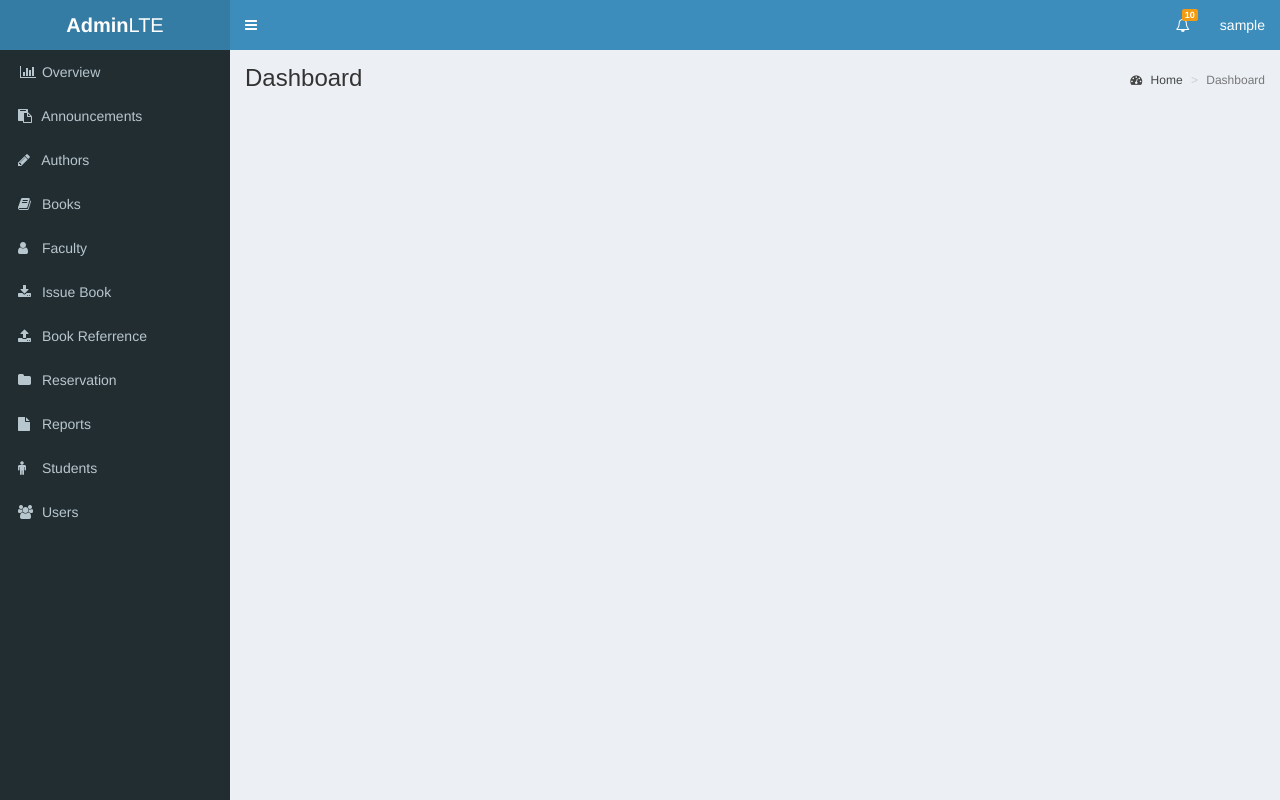
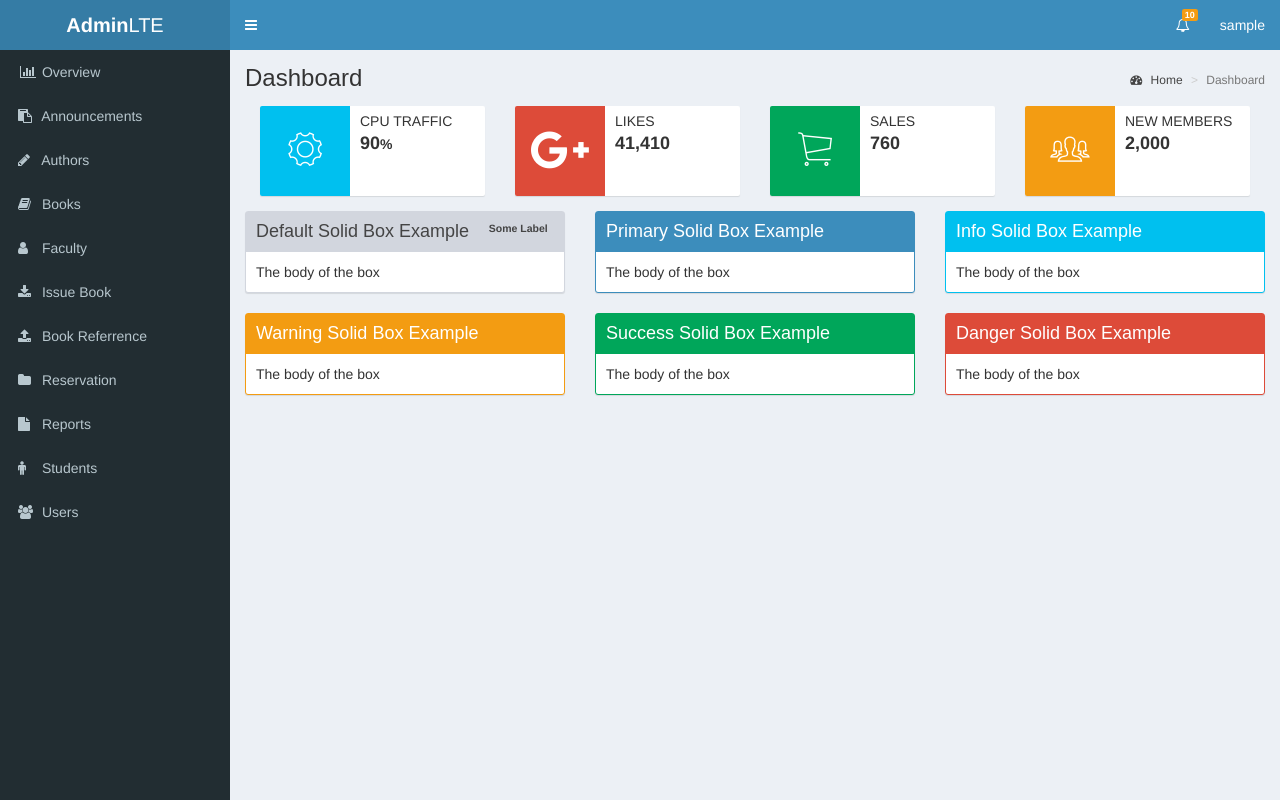
Before and after one commit to ericdvlpr/lmsdss, a PHP site: page / in a window 1280 px wide. Run offline with PHP 8.4, Linux system fonts and the light colour scheme; the visitor is signed in with stand-in values (Sample User, id 1); data comes from the database, SQL or seed files in the repository; data that the repository does not hold is empty; some web fonts are replaced.

Commit message:
Design Update

```diff
--- a/index.php
+++ b/index.php
@@ -10,9 +10,130 @@
 					        <li class="active">Dashboard</li>
 					      </ol>
 					    </section>
+					        <section class="content">
+						        <div class="col-md-3 col-sm-6 col-xs-12">
+						          <div class="info-box">
+						            <span class="info-box-icon bg-aqua"><i class="ion ion-ios-gear-outline"></i></span>
 
-			          <div class="row placeholders"></div>
-						<!-- To DO  Finish Design Dashboard -->
+						            <div class="info-box-content">
+						              <span class="info-box-text">CPU Traffic</span>
+						              <span class="info-box-number">90<small>%</small></span>
+						            </div>
+						            <!-- /.info-box-content -->
+						          </div>
+						          <!-- /.info-box -->
+						        </div>
+						        <!-- /.col -->
+						        <div class="col-md-3 col-sm-6 col-xs-12">
+						          <div class="info-box">
+						            <span class="info-box-icon bg-red"><i class="fa fa-google-plus"></i></span>
+
+						            <div class="info-box-content">
+						              <span class="info-box-text">Likes</span>
+						              <span class="info-box-number">41,410</span>
+						            </div>
+						            <!-- /.info-box-content -->
+						          </div>
+						          <!-- /.info-box -->
+						        </div>
+						        <!-- /.col -->
+
+						        <!-- fix for small devices only -->
+						        <div class="clearfix visible-sm-block"></div>
+
+						        <div class="col-md-3 col-sm-6 col-xs-12">
+						          <div class="info-box">
+						            <span class="info-box-icon bg-green"><i class="ion ion-ios-cart-outline"></i></span>
+
+						            <div class="info-box-content">
+						              <span class="info-box-text">Sales</span>
+						              <span class="info-box-number">760</span>
+						            </div>
+						            <!-- /.info-box-content -->
+						          </div>
+						          <!-- /.info-box -->
+						        </div>
+						        <!-- /.col -->
+						        <div class="col-md-3 col-sm-6 col-xs-12">
+						          <div class="info-box">
+						            <span class="info-box-icon bg-yellow"><i class="ion ion-ios-people-outline"></i></span>
+
+						            <div class="info-box-content">
+						              <span class="info-box-text">New Members</span>
+						              <span class="info-box-number">2,000</span>
+						            </div>
+						            <!-- /.info-box-content -->
+						          </div>
+						          <!-- /.info-box -->
+						        </div>
+						        <!-- /.col -->
+						        <div class="row">
+							          <div class="col-md-4">
+							            <div class="box box-solid box-default">
+							              <div class="box-header">
+							                <h3 class="box-title">Default Solid Box Example</h3>
+							                <div class="box-tools pull-right">
+							                  <span class="label label-default">Some Label</span>
+							                </div><!-- /.box-tools -->
+							              </div><!-- /.box-header -->
+							              <div class="box-body">
+							                The body of the box
+							              </div><!-- /.box-body -->
+							            </div><!-- /.box -->
+							          </div>
+							          <div class="col-md-4">
+							            <div class="box box-solid box-primary">
+							              <div class="box-header">
+							                <h3 class="box-title">Primary Solid Box Example</h3>
+							              </div><!-- /.box-header -->
+							              <div class="box-body">
+							                The body of the box
+							              </div><!-- /.box-body -->
+							            </div><!-- /.box -->
+							          </div>
+							          <div class="col-md-4">
+							            <div class="box box-solid box-info">
+							              <div class="box-header">
+							                <h3 class="box-title">Info Solid Box Example</h3>
+							              </div><!-- /.box-header -->
+							              <div class="box-body">
+							                The body of the box
+							              </div><!-- /.box-body -->
+							            </div><!-- /.box -->
+							          </div>
+							          <div class="clearfix"></div>
+							          <div class="col-md-4">
+							            <div class="box box-solid box-warning">
+							              <div class="box-header">
+							                <h3 class="box-title">Warning Solid Box Example</h3>
+							              </div><!-- /.box-header -->
+							              <div class="box-body">
+							                The body of the box
+							              </div><!-- /.box-body -->
+							            </div><!-- /.box -->
+							          </div>
+							          <div class="col-md-4">
+							            <div class="box box-solid box-success">
+							              <div class="box-header">
+							                <h3 class="box-title">Success Solid Box Example</h3>
+							              </div><!-- /.box-header -->
+							              <div class="box-body">
+							                The body of the box
+							              </div><!-- /.box-body -->
+							            </div><!-- /.box -->
+							          </div>
+							          <div class="col-md-4">
+							            <div class="box box-solid box-danger">
+							              <div class="box-header">
+							                <h3 class="box-title">Danger Solid Box Example</h3>
+							              </div><!-- /.box-header -->
+							              <div class="box-body">
+							                The body of the box
+							              </div><!-- /.box-body -->
+							            </div><!-- /.box -->
+							          </div>
+							        </div><!-- /.row -->
+						  </section>
 			    </div>
 <?php
 include 'includes/footer.php';
```
Also changed, not shown: announcements.php (+10 -3 lines), js/dataTables.bootstrap.min.js (added, +8 -0 lines).
